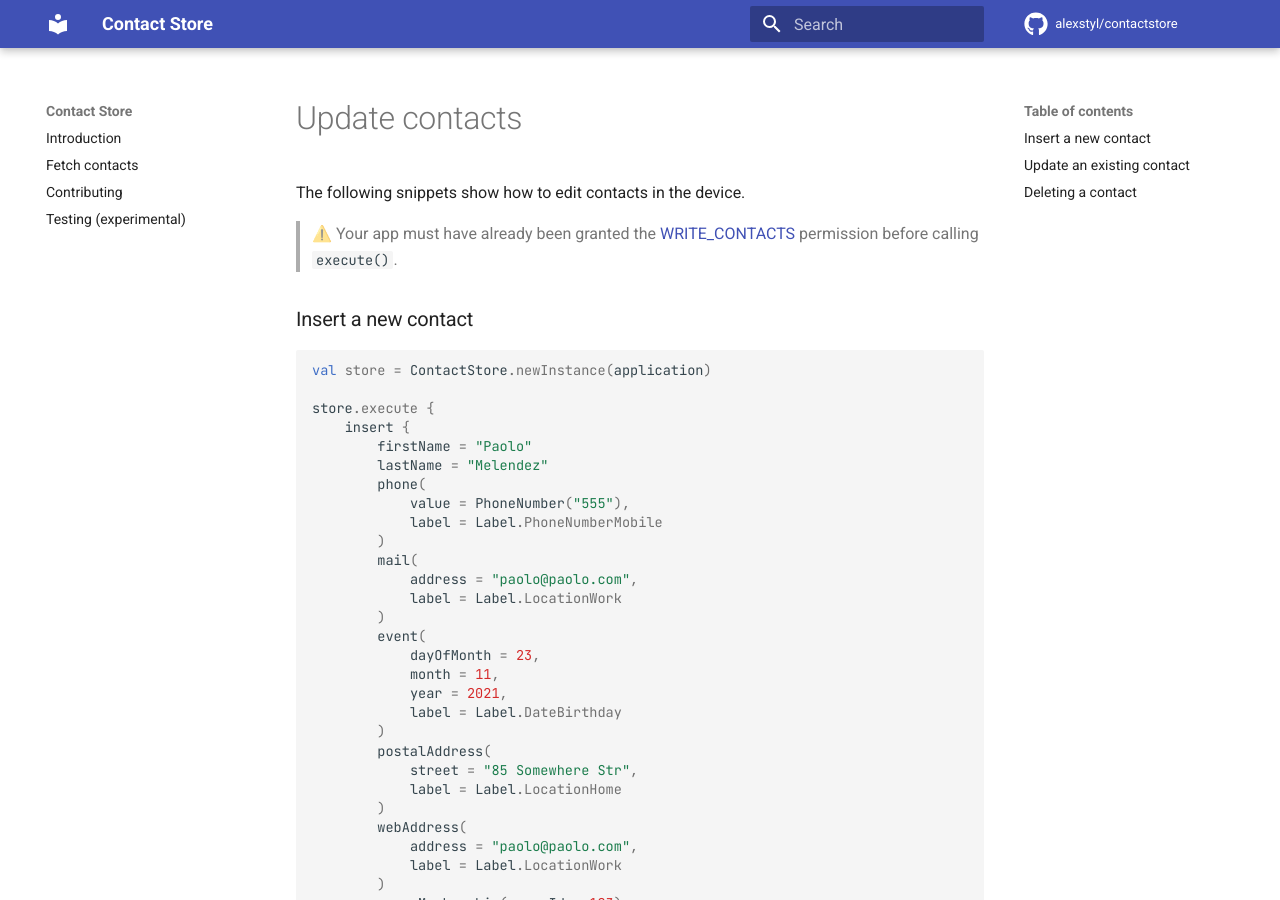
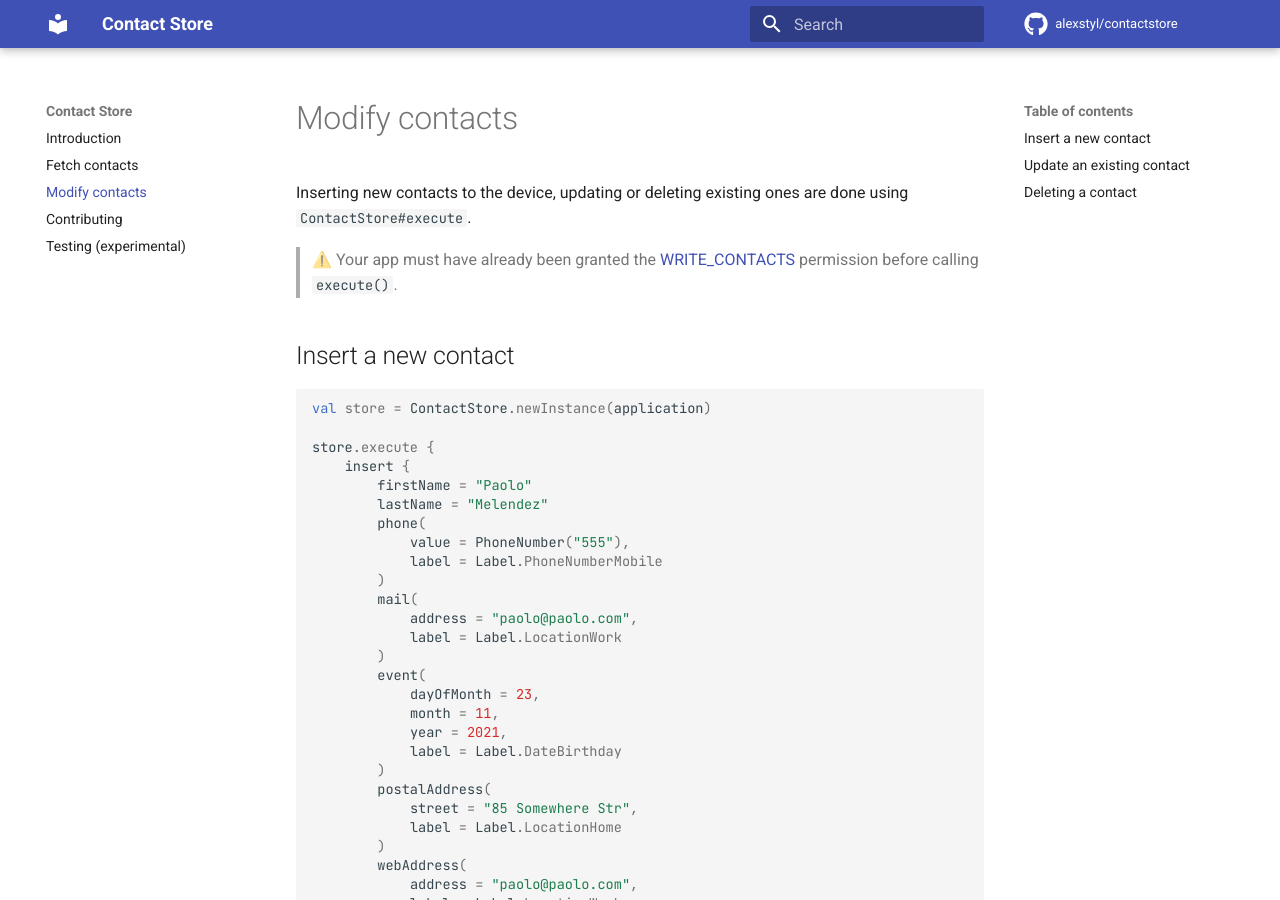
Before and after one commit to alexstyl/contactstore, an MkDocs documentation site: the page built from docs/modify_contacts.md, in a window 1280 px wide and 900 px high. Built offline with MkDocs 1.6.1 and Material for MkDocs 9.7.7, drawn with Linux system fonts in a browser that asks for light colours; comment, search, counter and statistics services are not loaded.

Commit message:
Add modify_contacts.md documentation

````diff
--- a/docs/update_contacts.md
+++ b/docs/modify_contacts.md
@@ -1,10 +1,11 @@
-The following snippets show how to edit contacts in the device.
+Inserting new contacts to the device, updating or deleting existing ones are done
+using `ContactStore#execute`.
 
 > ⚠️ Your app must have already been
 granted the [WRITE_CONTACTS](https://developer.android.com/reference/android/Manifest.permission#WRITE_CONTACTS)
 permission before calling `execute()`.
 
-### Insert a new contact
+## Insert a new contact
 
 ```kotlin
 val store = ContactStore.newInstance(application)
@@ -40,7 +41,7 @@ store.execute {
 }
 ```
 
-### Update an existing contact
+## Update an existing contact
 
 In order to update a contact, you first need to get a reference to the contact from the store. Only
 the values queried will be updated. This is by design, in order to prevent accidental value
@@ -64,7 +65,7 @@ store.execute {
 }
 ```
 
-### Deleting a contact
+## Deleting a contact
 
 The following code shows how to delete a contact by id:
 
--- a/mkdocs.yml
+++ b/mkdocs.yml
@@ -25,7 +25,7 @@ theme:
 nav:
   - 'Introduction': index.md
   - 'Fetch contacts' : fetch_contacts.md
-#  - 'Fetching contacts' : fetch_contacts.md
+  - 'Modify contacts' : modify_contacts.md
 #  - 'How-tos':
 #      - 'Contacts app': contact_manager.md
 #      - 'Images': api/insets/
````
Also changed, not shown: docs/fetch_contacts.md (+5 -0 lines).
